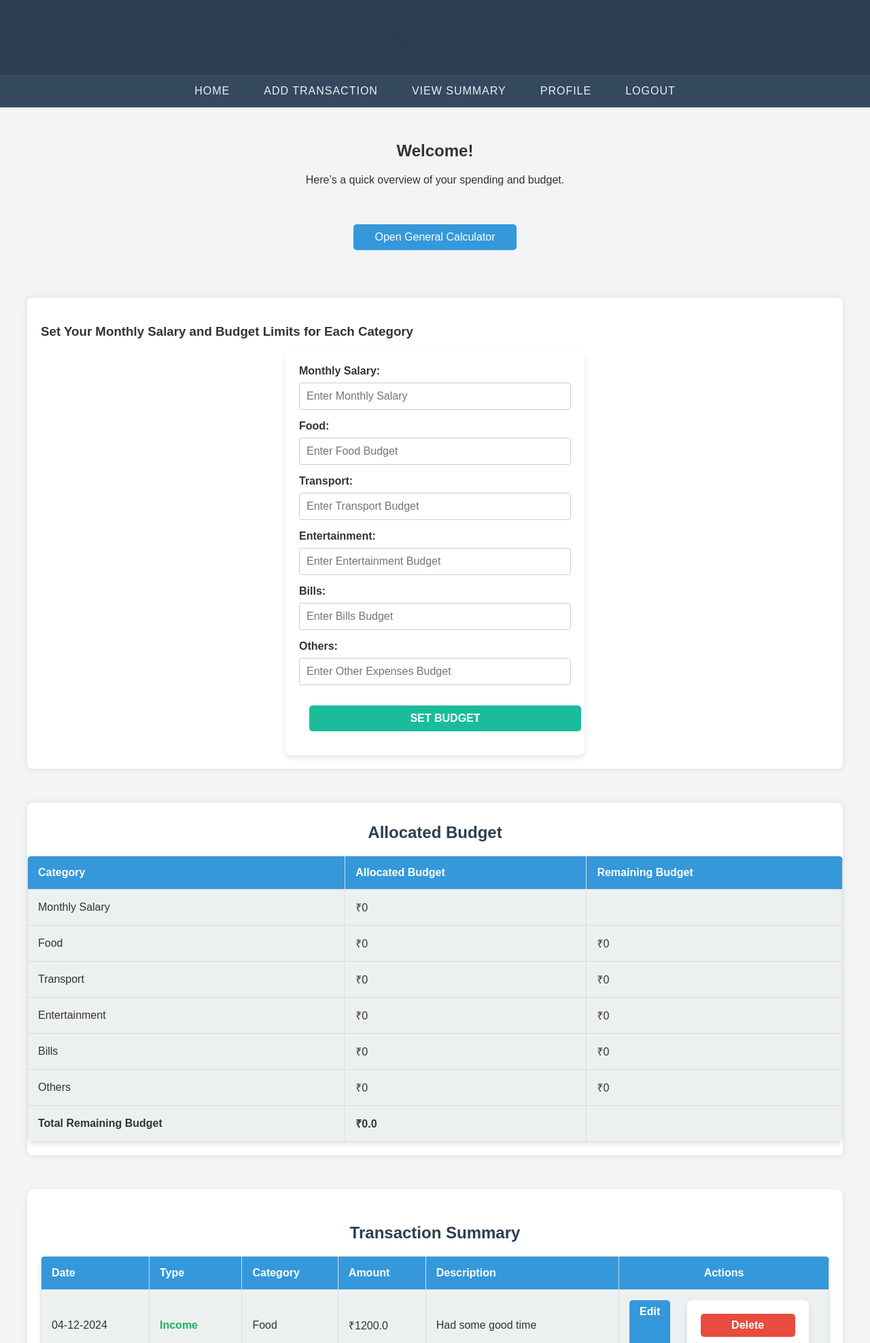
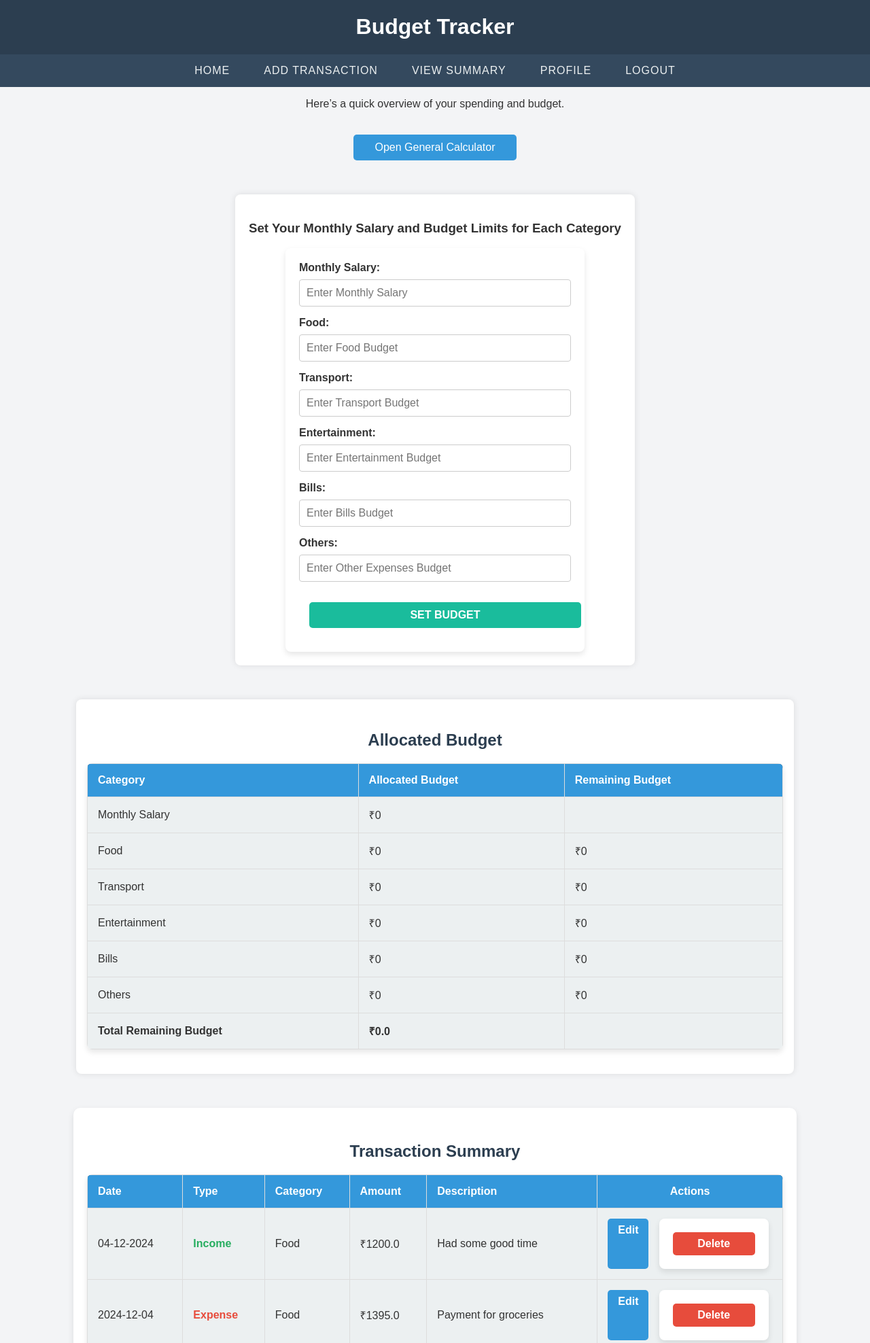
Before and after one commit to NavuluriBalaji/Financial_Management_System, a Flask app: template templates/index.html in a window 1280 px wide. Shown: the top 1976 px of the page at 68% size. Run offline with Flask 3, Linux system fonts and the light colour scheme; the template is opened without the code that fills it: values that come from a table or form of the project are taken from there, others are empty.

Commit message:
Styling changes

```diff
--- a/templates/index.html
+++ b/templates/index.html
@@ -17,9 +17,15 @@
 
         header {
             background: #2c3e50;
-            color: #fff;
-            padding: 15px 20px;
+            /* padding: 1px 1px; */
+            font-family: 'Arial', sans-serif;
             text-align: center;
+            display: flex;
+            justify-content: center;
+        }
+
+        h1 {
+            color: white;
         }
 
         nav {
@@ -66,7 +72,9 @@
 
         .table-container {
             max-width: 1200px;
-            margin: 50px auto;
+            width: 80vw;
+            margin: 50px auto 0px auto;
+            padding: 1rem;
             overflow-x: auto;
             background: #fff;
             box-shadow: 0 0 10px rgba(0,0,0,0.1);
@@ -164,20 +172,30 @@
         .container {
             max-width: 1200px;
             margin: 0 auto;
-            padding: 20px;
+            display: flex;
+            flex-direction: column;
+            align-items: center;
         }
 
         .budget-section {
+            width: fit-content;
             margin-top: 30px;
             background: #fff;
             padding: 20px;
             border-radius: 8px;
             box-shadow: 0 0 10px rgba(0,0,0,0.1);
+            display: flex;
+            flex-direction: column;
+            align-items: center;
+        }
+
+        .input-form {
+            width: 8000px;
         }
 
         .budget-input {
-            width: 100%;
-            padding: 10px;
+            /* width: 100%; */
+            padding: 1rem;
             margin-bottom: 15px;
             font-size: 16px;
             border: 1px solid #ccc;
@@ -198,6 +216,7 @@
             display: none;
         }
     </style>
+
 </head>
 <body>
     <header>
@@ -215,7 +234,6 @@
 
     <div class="container">
         <div class="welcome-message">
-            <h2>Welcome!</h2>
             <p>Here’s a quick overview of your spending and budget.</p>
         </div>
 
@@ -250,7 +268,7 @@
 
         <div class="budget-section">
             <h3>Set Your Monthly Salary and Budget Limits for Each Category</h3>
-            <form action="{{ url_for('set_category_budget') }}" method="POST">
+            <form action="{{ url_for('set_category_budget') }}" method="POST" class="input-form">
                 <label for="monthly_salary">Monthly Salary:</label>
                 <input type="number" name="monthly_salary" id="monthly_salary" class="budget-input" placeholder="Enter Monthly Salary" required><br>
 
@@ -275,7 +293,7 @@
 
         <div class="table-container">
             <h2 style="text-align: center; font-size: 24px; color: #2c3e50; margin-bottom: 20px;">Allocated Budget</h2>
-            <table style="width: 100%; border-collapse: collapse; font-size: 16px; text-align: left; border-radius: 8px; overflow: hidden;">
+            <table style="width: 100%; border-collapse: collapse; font-size: 16px; text-align: left; border-radius: 8px; overflow: hidden;"  class="input-form">
                 <thead>
                     <tr style="background-color: #2c3e50; color: #ffffff; font-weight: bold;">
                         <th style="padding: 15px;">Category</th>
@@ -350,9 +368,9 @@
             <p><strong>Alert:</strong> You have exceeded your budget limit!</p>
         </div>
 
-        <div style="max-width: 1200px; margin: 50px auto; overflow-x: auto; background: #fff; box-shadow: 0 4px 10px rgba(0, 0, 0, 0.1); border-radius: 10px; padding: 20px;">
+        <div style="max-width: 1200px; margin: 50px auto; overflow-x: auto; background: #fff; box-shadow: 0 4px 10px rgba(0, 0, 0, 0.1); border-radius: 10px; padding: 20px;" class="table-container">
             <h2 style="text-align: center; font-size: 24px; color: #2c3e50; margin-bottom: 20px;">Transaction Summary</h2>
-            <table style="width: 100%; border-collapse: collapse; font-size: 16px; text-align: left; border-radius: 8px; overflow: hidden;">
+            <table style="width: 100%; border-collapse: collapse; font-size: 16px; text-align: left; border-radius: 8px; overflow: hidden;"  class="input-form">
                 <thead>
                     <tr style="background-color: #2c3e50; color: #ffffff; font-weight: bold;">
                         <th style="padding: 15px;">Date</th>
```
